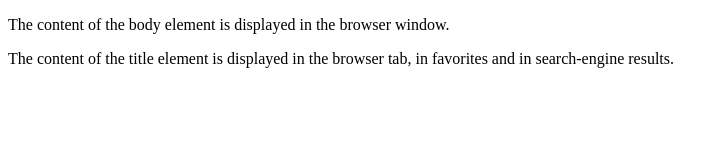
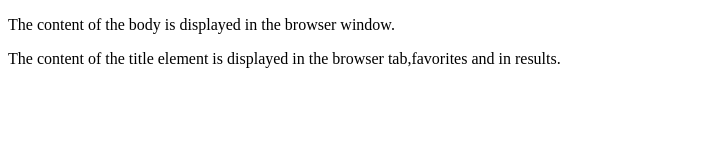
Before and after one commit to sachin251199/webpage22, a plain HTML site: page index.html in a window 1280 px wide. Shown: the whole page, without its empty margins (0-728 px from the left). Drawn offline with Linux system fonts and the light colour scheme.

Commit message:
4th commit

```diff
--- a/index.html
+++ b/index.html
@@ -5,8 +5,8 @@
 </head>
 <body>
 
-<p>The content of the body element is displayed in the browser window.</p>
-<p>The content of the title element is displayed in the browser tab, in favorites and in search-engine results.</p>
+<p>The content of the body  is displayed in the browser window.</p>
+<p>The content of the title element is displayed in the browser tab,favorites and in  results.</p>
 
 </body>
 </html>
```
